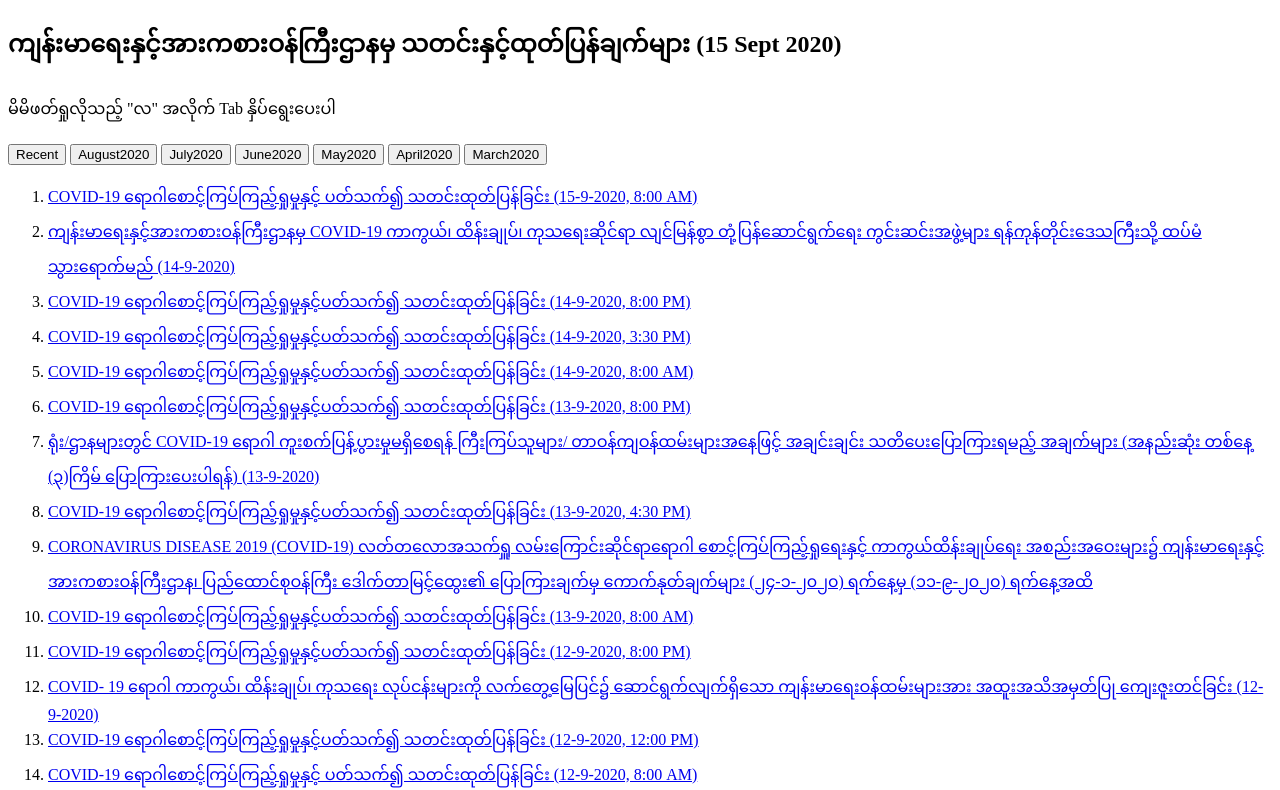
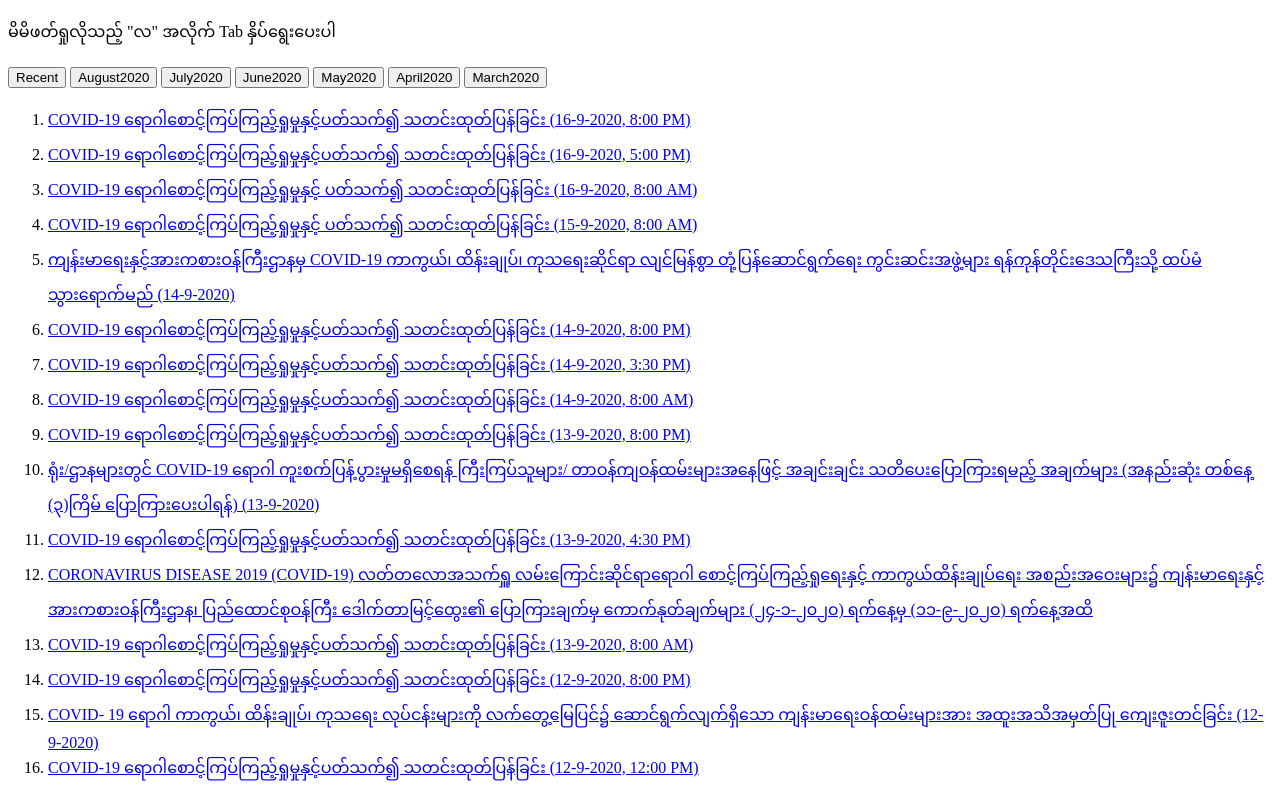
Before and after one commit to myokyawkyaw/covid19, a plain HTML site: page index.html in a window 1280 px wide. Shown: the top 790 px of the page. Drawn offline with Linux system fonts and the light colour scheme.

Commit message:
Update index.html
Add 16 Sep 2020 MOHS Covid-19 Announcement and delete heading 2 text.

```diff
--- a/index.html
+++ b/index.html
@@ -44,7 +44,6 @@ tabcontent {
 </style>
 </head>
 <body>
-<h2>ကျန်းမာရေးနှင့်အားကစားဝန်ကြီးဌာနမှ သတင်းနှင့်ထုတ်ပြန်ချက်များ (15 Sept 2020)</h2>
 <p>မိမိဖတ်ရှုလိုသည့် "လ" အလိုက် Tab နှိပ်ရွေးပေးပါ</p>
 
 <div class="tab">
@@ -60,6 +59,9 @@ tabcontent {
 <div id="Recent" class="tabcontent">
 
 <ol>
+<li> <a target="_blank" href="https://mohs.gov.mm/page/12416">COVID-19 ရောဂါစောင့်ကြပ်ကြည့်ရှုမှုနှင့်ပတ်သက်၍ သတင်းထုတ်ပြန်ခြင်း (16-9-2020, 8:00 PM)</a> </li>
+<li> <a target="_blank" href="https://mohs.gov.mm/page/12415">COVID-19 ရောဂါစောင့်ကြပ်ကြည့်ရှုမှုနှင့်ပတ်သက်၍ သတင်းထုတ်ပြန်ခြင်း (16-9-2020, 5:00 PM)</a> </li>
+<li> <a target="_blank" href="https://www.mohs.gov.mm/page/12411">COVID-19 ရောဂါစောင့်ကြပ်ကြည့်ရှုမှုနှင့် ပတ်သက်၍ သတင်းထုတ်ပြန်ခြင်း (16-9-2020, 8:00 AM)</a> </li>
 <li> <a target="_blank" href="https://mohs.gov.mm/page/12401">COVID-19 ရောဂါစောင့်ကြပ်ကြည့်ရှုမှုနှင့် ပတ်သက်၍ သတင်းထုတ်ပြန်ခြင်း (15-9-2020, 8:00 AM)</a> </li>
 <li> <a target="_blank" href="https://mohs.gov.mm/page/12400">ကျန်းမာရေးနှင့်အားကစားဝန်ကြီးဌာနမှ COVID-19 ကာကွယ်၊ ထိန်းချုပ်၊ ကုသရေးဆိုင်ရာ လျင်မြန်စွာ တုံ့ပြန်ဆောင်ရွက်ရေး ကွင်းဆင်းအဖွဲ့များ ရန်ကုန်တိုင်းဒေသကြီးသို့ ထပ်မံသွားရောက်မည် (14-9-2020)</a> </li>
 <li> <a target="_blank" href="https://mohs.gov.mm/page/12399">COVID-19 ရောဂါစောင့်ကြပ်ကြည့်ရှုမှုနှင့်ပတ်သက်၍ သတင်းထုတ်ပြန်ခြင်း (14-9-2020, 8:00 PM)</a> </li>
```
